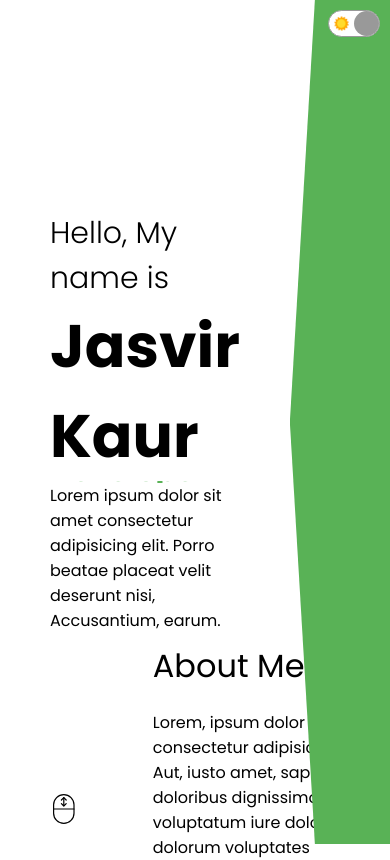
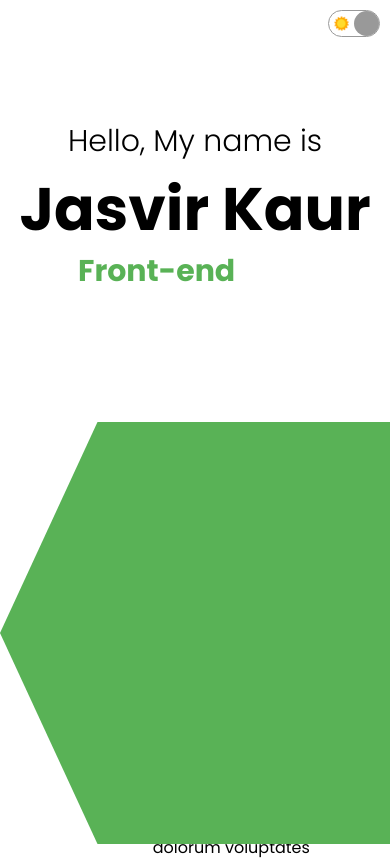
Before and after one commit to JK1320/portfolio, a React (Create React App) app: page / in a window 390 px wide. Shown: the top 860 px of the page. Built offline with nearby package versions, Linux system fonts and the light colour scheme.

Commit message:
added @media to intro

```diff
--- a/src/components/intro/intro.css
+++ b/src/components/intro/intro.css
@@ -86,3 +86,19 @@
     top: 0;
     right: 0;
 }
+
+@media screen and (max-width: 480px) {
+  .i {
+    flex-direction: column;
+  }
+  .i-left-wrapper {
+    padding: 10px;
+    align-items: center;
+    text-align: center;
+    justify-content: center;
+    height: 100%;
+  }
+  .i-desc {
+    display: none;
+  }
+}
--- a/src/components/toggle/Toggle.jsx
+++ b/src/components/toggle/Toggle.jsx
@@ -8,15 +8,15 @@ const Toggle = () => {
 const theme = useContext(ThemeContext);
 
 const handleClick = () => {
-  theme.dispatch({type: "TOGGLE"})
+  theme.dispatch({type: "TOGGLE"});
 }
     return (
       <div className="t">
-        <img src={Sun} alt="sun image" className="t-icon" />
-        <img src={Moon} alt="moon image" className="t-icon" />
+        <img src={Sun} alt="sun" className="t-icon" />
+        <img src={Moon} alt="moon" className="t-icon" />
         <div onClick={handleClick} className="t-button" style={{left: theme.state.darkMode ? 0 : 25}}></div>
       </div>
     );
 }
 
-export default Toggle
+export default Toggle;
```
